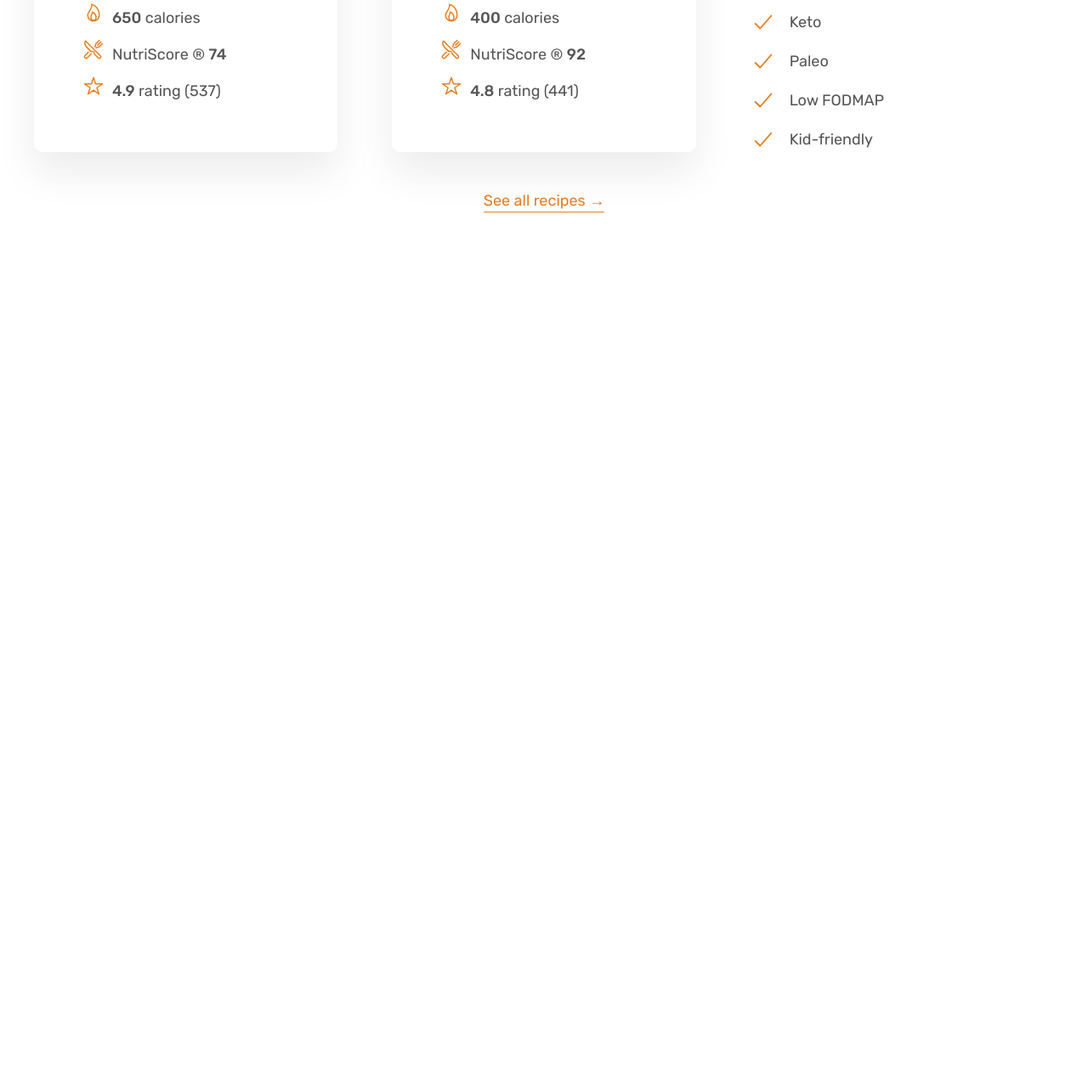
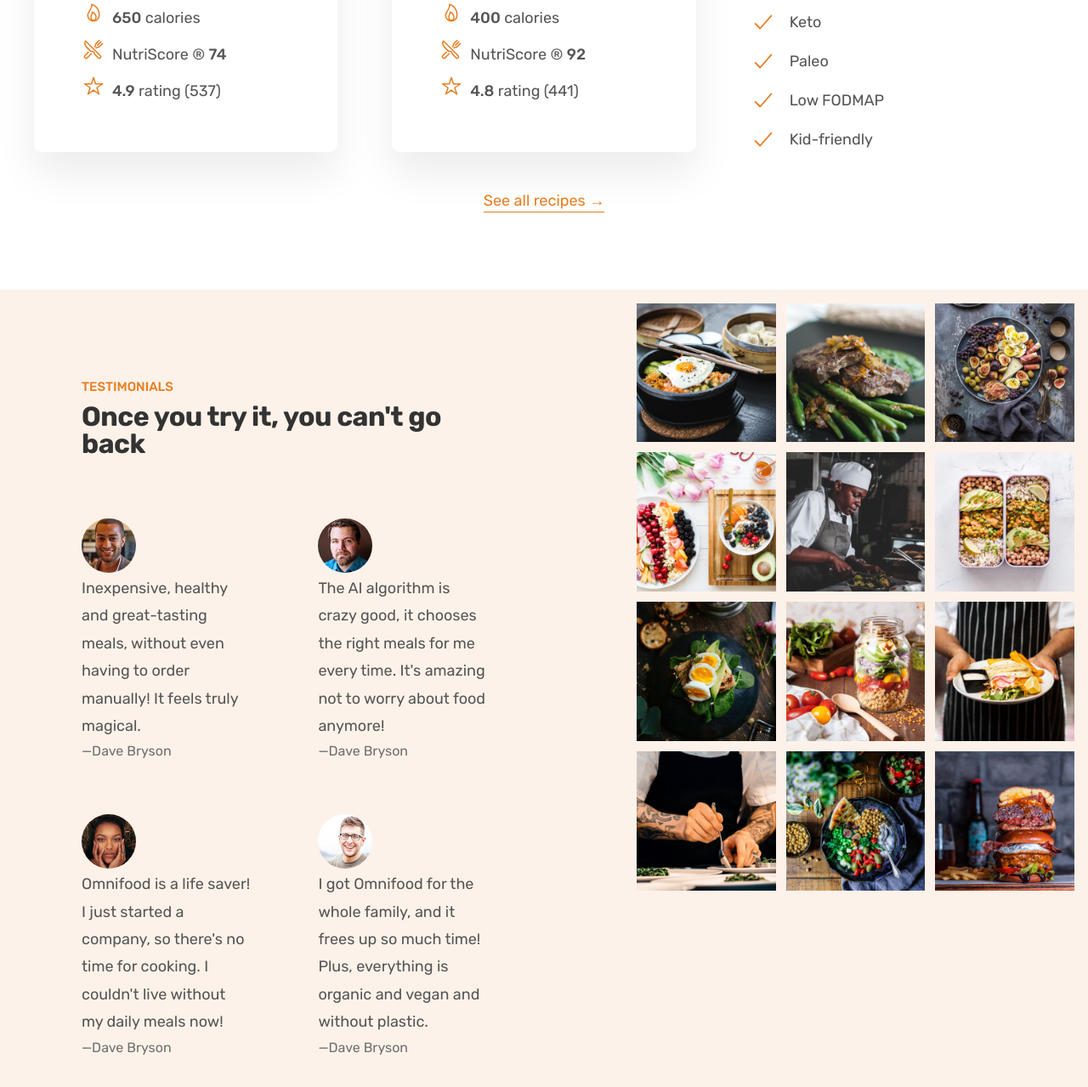
Before and after one commit to farbodVand/Omnifood, a plain HTML site: page index.html in a window 1280 px wide. Shown: the part 3263-4542 px from the top of the page at 85% size. Before the commit the page ends 3604 px from the top, so only its background shows below. Drawn offline with nearby package versions, Linux system fonts and the light colour scheme.

Commit message:
add testimonials section

```diff
--- a/assets/styles/style.css
+++ b/assets/styles/style.css
@@ -543,3 +543,62 @@ strong {
 .center-text {
   text-align: center;
 }
+
+/* SECTION TESTIMONIALS */
+
+.section-testimonials {
+  display: grid;
+  background-color: #fdf2e9;
+  display: grid;
+  grid-template-columns: 55fr 45fr;
+}
+
+.testimonial-container {
+  padding: 9.6rem;
+}
+
+.testimonials {
+  display: grid;
+  grid-template-columns: 1fr 1fr;
+  row-gap: 4.8rem;
+  column-gap: 8rem;
+}
+
+.testimonial-img {
+  width: 6.4rem;
+  border-radius: 60%;
+}
+
+.testimonial-text {
+  font-size: 1.8rem;
+  line-height: 1.8;
+  margin-bottom: 1.1rem;
+}
+
+.testimonial-name {
+  font-size: 1.6rem;
+  color: #6f6f6f;
+}
+
+.gallery-item {
+  display: grid;
+  grid-template-columns: repeat(3, 1fr);
+  gap: 1.2rem;
+  padding: 1.6rem;
+}
+
+.gallery-item img {
+  display: block;
+  width: 100%;
+  transition: all 0.4s;
+
+}
+
+.gallery-item img:hover {
+  transform: scale(1.1);
+  transition: all 0.4s;
+}
+
+.gallery-item  {
+  overflow: hidden;
+}
--- a/index.html
+++ b/index.html
@@ -164,6 +164,66 @@
     </div>
     </section>
 
+    <section class="section-testimonials grid grid--2-cols">
+      <div class="testimonial-container">
+
+      <span class="subheading">Testimonials</span>
+      <h2 class="heading-secondary">Once you try it, you can't go back</h2>
+
+      <div class="testimonials">
+        <figure class="testimonial">
+          <img src="/assets/img/customers/dave.jpg" alt="dave" class="testimonial-img">
+          <blockquote class="testimonial-text">
+            Inexpensive, healthy and great-tasting meals, without even having to order manually! It feels truly magical.
+            <p class="testimonial-name">&mdash;Dave Bryson</p>
+          </blockquote>
+        </figure>
+
+        <figure class="testimonial">
+          <img src="/assets/img/customers/ben.jpg" alt="dave" class="testimonial-img">
+          <blockquote class="testimonial-text">
+            The AI algorithm is crazy good, it chooses the right meals for me every time. It's amazing not to worry about food anymore!
+            <p class="testimonial-name">&mdash;Dave Bryson</p>
+          </blockquote>
+        </figure>
+
+        <figure class="testimonial">
+          <img src="/assets/img/customers/hannah.jpg" alt="dave" class="testimonial-img">
+          <blockquote class="testimonial-text">
+            Omnifood is a life saver! I just started a company, so there's no time for cooking. I couldn't live without my daily meals now!
+            <p class="testimonial-name">&mdash;Dave Bryson</p>
+          </blockquote>
+        </figure>
+
+        <figure class="testimonial">
+          <img src="/assets/img/customers/steve.jpg" alt="dave" class="testimonial-img">
+          <blockquote class="testimonial-text">
+            I got Omnifood for the whole family, and it frees up so much time! Plus, everything is organic and vegan and without plastic.
+            <p class="testimonial-name">&mdash;Dave Bryson</p>
+          </blockquote>
+        </figure>
+      </div>
+    </div>
+    <div class="gallery">
+      <figure class="gallery-item">
+        <img src="/assets/img/gallery/gallery-1.jpg">
+        <img src="/assets/img/gallery/gallery-2.jpg">
+        <img src="/assets/img/gallery/gallery-3.jpg">
+        <img src="/assets/img/gallery/gallery-4.jpg">
+        <img src="/assets/img/gallery/gallery-5.jpg">
+        <img src="/assets/img/gallery/gallery-6.jpg">
+        <img src="/assets/img/gallery/gallery-7.jpg">
+        <img src="/assets/img/gallery/gallery-8.jpg">
+        <img src="/assets/img/gallery/gallery-9.jpg">
+        <img src="/assets/img/gallery/gallery-10.jpg">
+        <img src="/assets/img/gallery/gallery-11.jpg">
+        <img src="/assets/img/gallery/gallery-12.jpg">
+
+      </figure>
+    </div>
+
+    </section>
+
     <!-- SCRIPTS -->
     <script type="module" src="https://unpkg.com/ionicons@5.5.2/dist/ionicons/ionicons.esm.js"></script>
     <script nomodule src="https://unpkg.com/ionicons@5.5.2/dist/ionicons/ionicons.js"></script>
```
